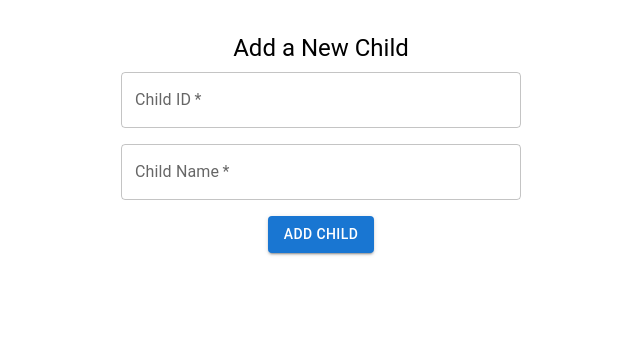
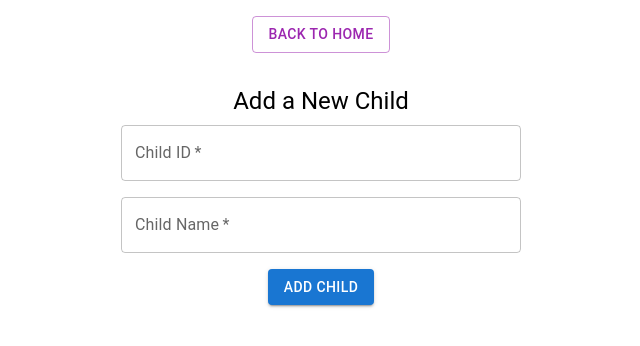
Before and after one commit to SiddharthMishra510/Help-A-Child-Project-Frontend, a Next.js app: page /add-child in a window 1280 px wide. Shown: the top 346 px of the page, without its empty margins (319-959 px from the left). Built offline with nearby package versions, Linux system fonts and the light colour scheme.

Commit message:
feat: add a 'back to home' button to the add-child page

```diff
--- a/pages/add-child.tsx
+++ b/pages/add-child.tsx
@@ -1,8 +1,19 @@
 import React from "react";
 import AddChild from "../components/AddChild";
+import Link from "next/link";
+import { Button, Box } from "@mui/material";
 
 const AddChildPage = () => {
-    return <AddChild />;
+    return (
+        <Box sx={{ textAlign: "center", mt: 2 }}>
+            <Link href="/">
+                <Button variant="outlined" color="secondary">
+                    Back to Home
+                </Button>
+            </Link>
+            <AddChild />
+        </Box>
+    );
 };
 
 export default AddChildPage;
```
